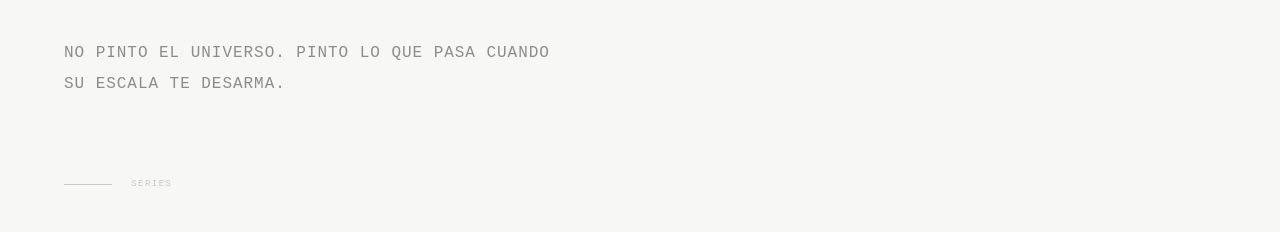
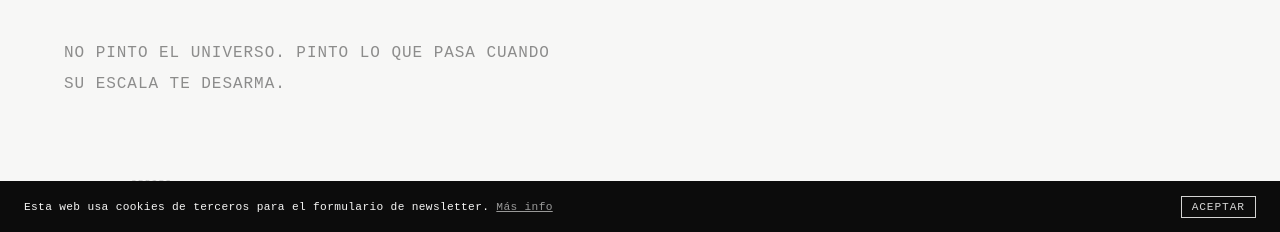
Before and after one commit to nicogaticaart-cpu/nicogatica.com, a plain HTML site: page index.html in a window 1280 px wide. Shown: the part 568-800 px from the top of the page. Drawn offline with Linux system fonts and the light colour scheme; a web font is replaced by a local one.

Commit message:
Add files via upload

```diff
--- a/index.html
+++ b/index.html
@@ -430,6 +430,45 @@
     font-weight: 600;
   }
   /* ── ORDER FORM MODAL ── */
+  /* ── Cookie banner ── */
+  .cookie-banner {
+    position: fixed;
+    bottom: 0;
+    left: 0;
+    right: 0;
+    background: var(--ink);
+    color: var(--bg);
+    display: flex;
+    align-items: center;
+    justify-content: space-between;
+    gap: 1rem;
+    padding: 0.9rem 1.5rem;
+    font-family: var(--mono);
+    font-size: 0.7rem;
+    letter-spacing: 0.03em;
+    z-index: 9999;
+  }
+  .cookie-banner a {
+    color: var(--bg);
+    opacity: 0.6;
+    text-decoration: underline;
+  }
+  .cookie-accept {
+    font-family: var(--mono);
+    font-size: 0.7rem;
+    letter-spacing: 0.08em;
+    text-transform: uppercase;
+    background: none;
+    border: 1px solid var(--bg);
+    color: var(--bg);
+    padding: 0.35em 0.9em;
+    cursor: pointer;
+    white-space: nowrap;
+    opacity: 0.85;
+    transition: opacity 0.2s;
+  }
+  .cookie-accept:hover { opacity: 1; }
+
   .order-overlay {
     display: none;
     position: fixed;
@@ -1814,5 +1853,20 @@ cargarObras();
 updatePlaceholders(currentLang);
 </script>
 
+<!-- ── COOKIE BANNER ── -->
+<div class="cookie-banner" id="cookie-banner">
+  <span>Esta web usa cookies de terceros para el formulario de newsletter. <a href="https://www.sender.net/privacy-policy/" target="_blank" rel="noopener">Más info</a></span>
+  <button class="cookie-accept" onclick="acceptCookies()">Aceptar</button>
+</div>
+
+<script>
+function acceptCookies() {
+  try { localStorage.setItem('cookies-accepted', '1'); } catch(_) {}
+  document.getElementById('cookie-banner').style.display = 'none';
+}
+(function() {
+  try { if (localStorage.getItem('cookies-accepted')) document.getElementById('cookie-banner').style.display = 'none'; } catch(_) {}
+})();
+</script>
 </body>
 </html>
```
